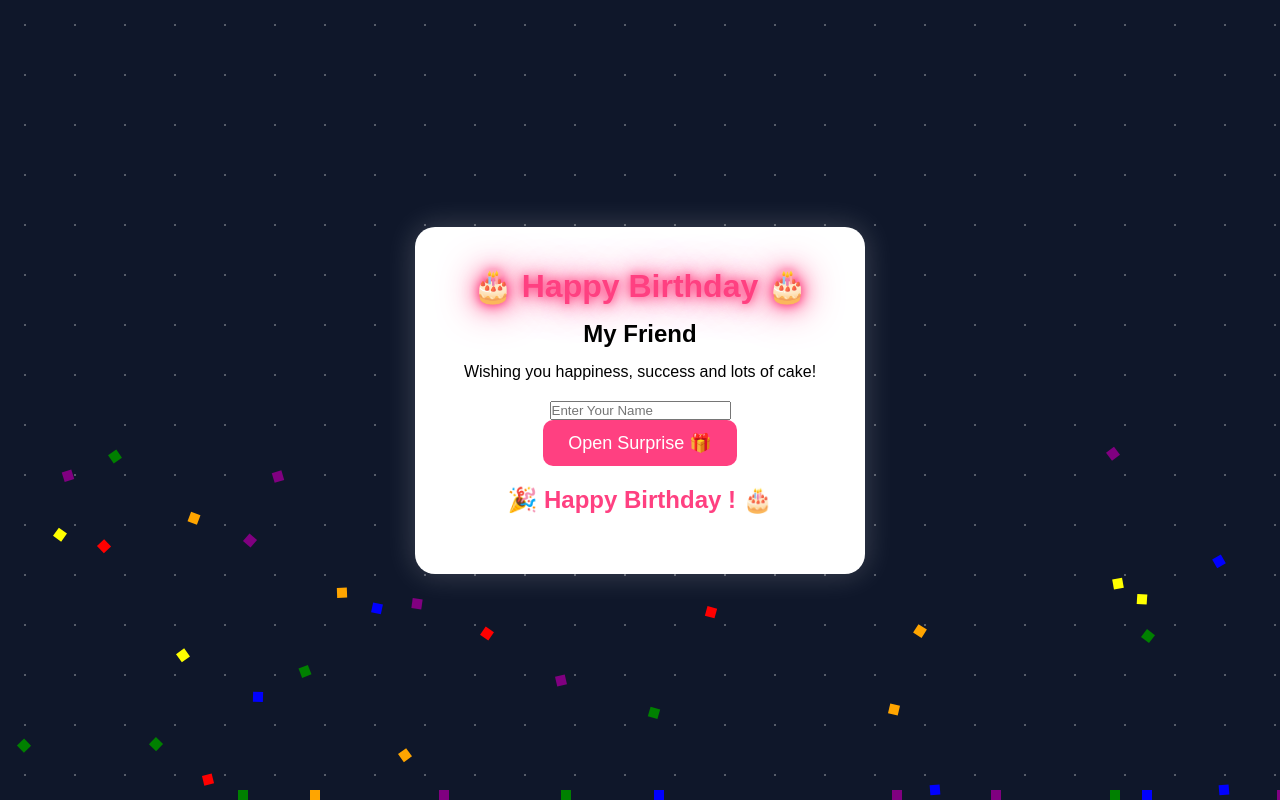
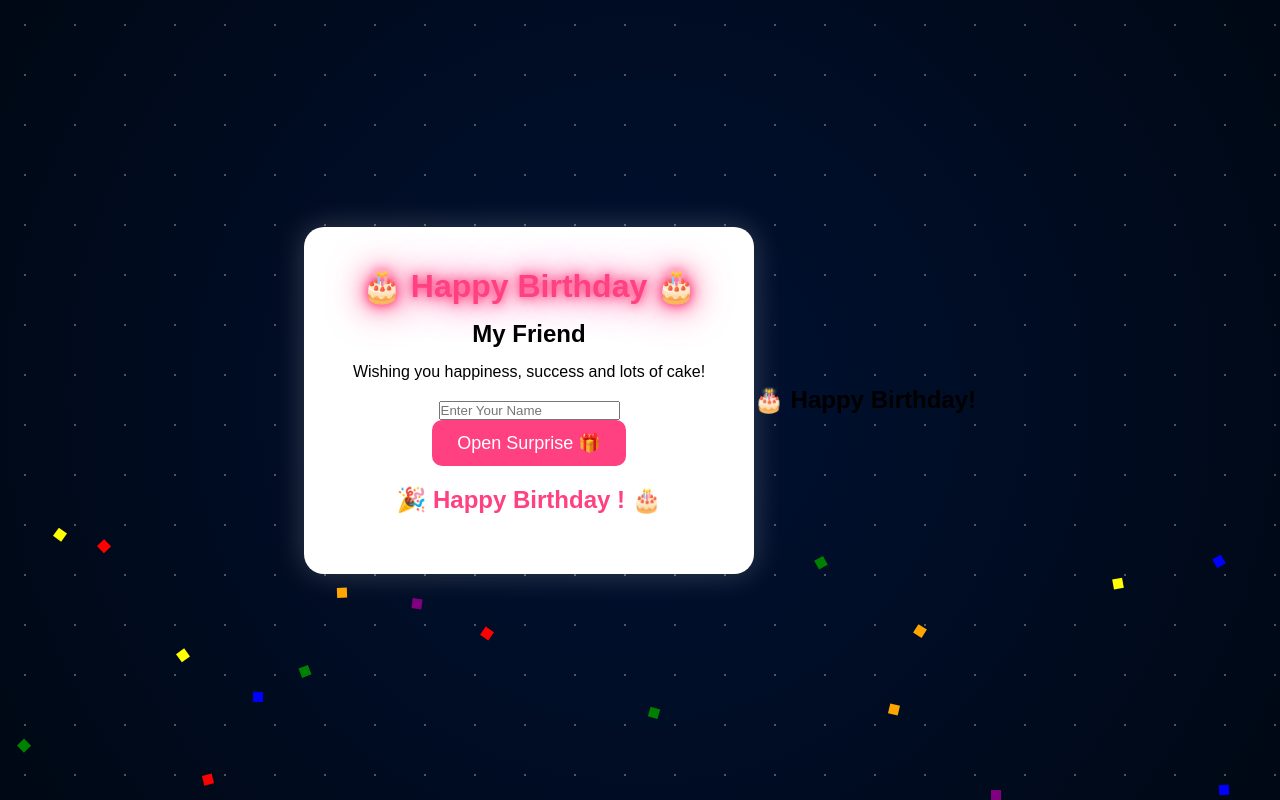
Before and after one commit to abinesh-yt/birthday-wish, a plain HTML site: page index.html in a window 1280 px wide. Both pictures are taken after a click on the button "Open Surprise 🎁". Drawn offline with Linux system fonts and the light colour scheme.

Commit message:
version 5

```diff
--- a/index.html
+++ b/index.html
@@ -47,7 +47,7 @@
 <div class="balloon red"></div>
 <div class="balloon blue"></div>
 <div class="balloon green"></div>
-
+<h2 id="countdown"></h2>
 </body>
 
 </html>
--- a/script.js
+++ b/script.js
@@ -9,8 +9,24 @@ function showSurprise() {
     createConfetti();
 }
 
+let count = 3;
+
+let timer = setInterval(() => {
+    document.getElementById("countdown").innerHTML =
+        "🎉 Surprise in " + count;
+
+    count--;
+
+    if(count < 0){
+        clearInterval(timer);
+
+        document.getElementById("countdown").innerHTML =
+            "🎂 Happy Birthday!";
+    }
+},1000);
+
 function createConfetti() {
-    for (let i = 0; i < 50; i++) {
+    for(let i=0; i<20; i++) {
         let confetti = document.createElement("div");
 
         confetti.classList.add("confetti");
@@ -27,8 +43,11 @@ function createConfetti() {
 
         document.body.appendChild(confetti);
 
-        setTimeout(() => {
-            confetti.remove();
-        }, 5000);
+       setTimeout(() => {
+    confetti.remove();
+    }, 3000);
     }
+
+document.body.style.background =
+"radial-gradient(circle, #001133, #000814)";
 }
```
